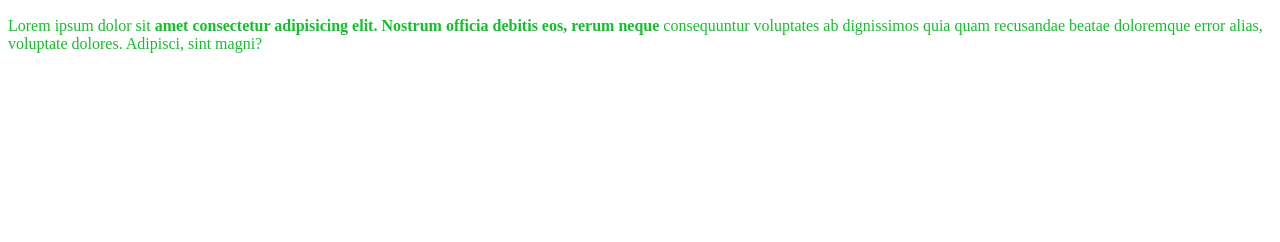
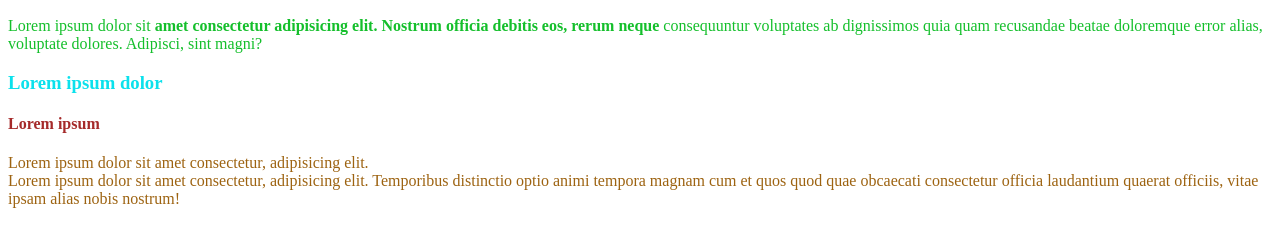
Before and after one commit to OLehArtIT/HomeWork4, a plain HTML site: page markup/pagetwo.html in a window 1280 px wide. Shown: the part 136-378 px from the top of the page. Drawn offline with Linux system fonts and the light colour scheme.

Commit message:
GlobalUpdate

```diff
--- a/markup/css/style.css
+++ b/markup/css/style.css
@@ -17,3 +17,15 @@ p, b {
 a {
     color: rgb(103, 34, 49);
 }
+
+.potomok h3 {
+    color: rgb(11, 225, 236);
+}
+
+.daughterly > h4 {
+    color: brown;
+}
+
+.neighboring,.neighboringtwo {
+    color: rgb(157, 99, 17);
+}
--- a/markup/pagetwo.html
+++ b/markup/pagetwo.html
@@ -21,8 +21,17 @@
         </div>
         <h2 id="indetifikator" >Селектор идентификатор (id)</h2>
         <P>Lorem ipsum dolor sit <b> amet consectetur adipisicing elit. Nostrum officia debitis eos, rerum neque </b> consequuntur voluptates ab dignissimos quia quam recusandae beatae doloremque error alias, voluptate dolores. Adipisci, sint magni?</P>
-        <div>
-
+        <div class="potomok">
+            <h3>Lorem ipsum dolor</h3>
+        </div>
+        <div class="daughterly" >
+            <h4>Lorem ipsum</h4>
+        </div>
+        <div class="neighboring">
+          Lorem ipsum dolor sit amet consectetur, adipisicing elit.
+        </div>
+        <div class="neighboringtwo">
+            Lorem ipsum dolor sit amet consectetur, adipisicing elit. Temporibus distinctio optio animi tempora magnam cum et quos quod quae obcaecati consectetur officia laudantium quaerat officiis, vitae ipsam alias nobis nostrum!
         </div>
     </main>
 </body>
```
